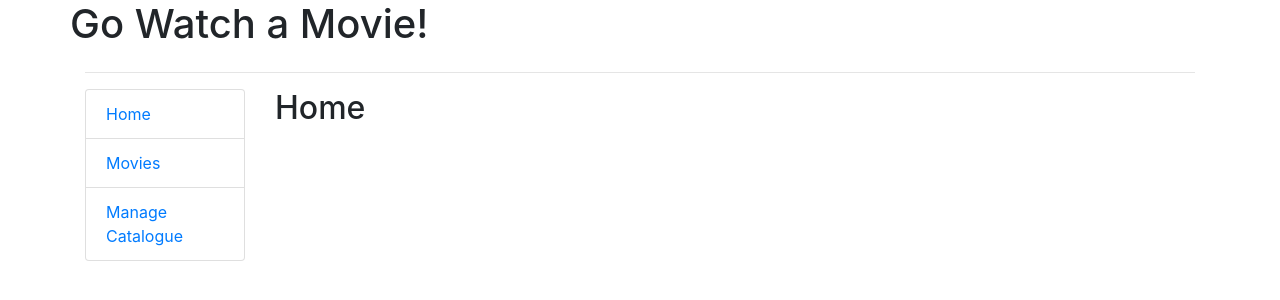
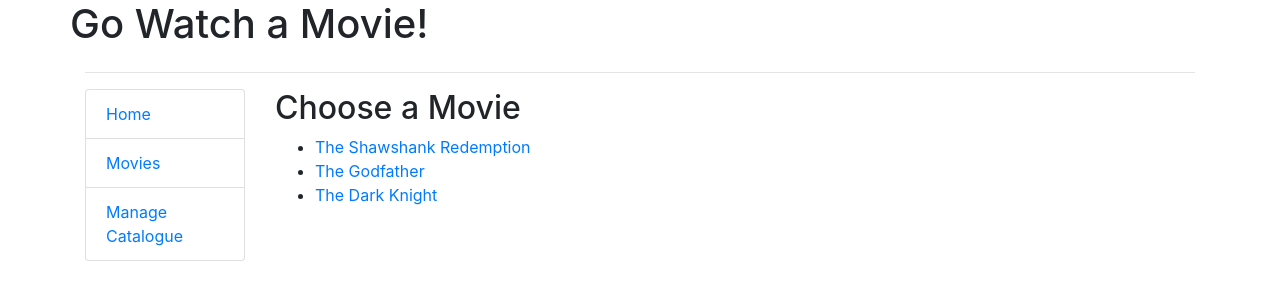
Before and after one commit to rizalaji1st/movie-management, a React (Create React App) app: page /movies in a window 1280 px wide. Shown: the top 300 px of the page. Built offline with nearby package versions, Linux system fonts and the light colour scheme.

Commit message:
Menyiapkan route

```diff
--- a/src/App.js
+++ b/src/App.js
@@ -1,5 +1,5 @@
 import React,{Fragment} from "react";
-import {HashRouter as Router, Switch, Route, Link} from 'react-router-dom';
+import {BrowserRouter as Router, Switch, Route, Link, useParams} from 'react-router-dom';
 import Movies from './components/Movies';
 import Admin from './components/Admin';
 import Home from './components/Home';
@@ -32,6 +32,9 @@ export default function App() {
             </div>
             <div className="col-md-10">
               <Switch>
+                <Route path="/movies/:id">
+                  <Movie />
+                </Route>
                 <Route path="/movies">
                   <Movies />
                 </Route>
@@ -48,3 +51,9 @@ export default function App() {
     </Router>
   );
 }
+
+function Movie(){
+  let {id} = useParams();
+
+  return <h2>Movie Id : {id}</h2>
+}
--- a/src/components/Movies.js
+++ b/src/components/Movies.js
@@ -1,9 +1,35 @@
-import React, {Component} from "react";
+import React, {Component, Fragment} from "react";
+import {Link} from 'react-router-dom';
 
 export default class Movies extends Component{
+
+    state = {movies: []}
+
+    componentDidMount(){
+        this.setState({
+            movies : [
+                {id:1, title : "The Shawshank Redemption", runtime:142},
+                {id:2, title : "The Godfather", runtime:175},
+                {id:3, title : "The Dark Knight", runtime:153}
+            ]
+        })
+    }
+
     render(){
         return (
-            <h2>Choose a Movie</h2>
+            <Fragment>
+                <h2>Choose a Movie</h2>
+
+                <ul>
+                    {this.state.movies.map((m) => (
+                        <li key={m.id}>
+                            <Link to={`/movies/${m.id}`}>
+                                {m.title}
+                            </Link>
+                        </li>
+                    ))}
+                </ul>
+            </Fragment>
         );
     }
 }
```
